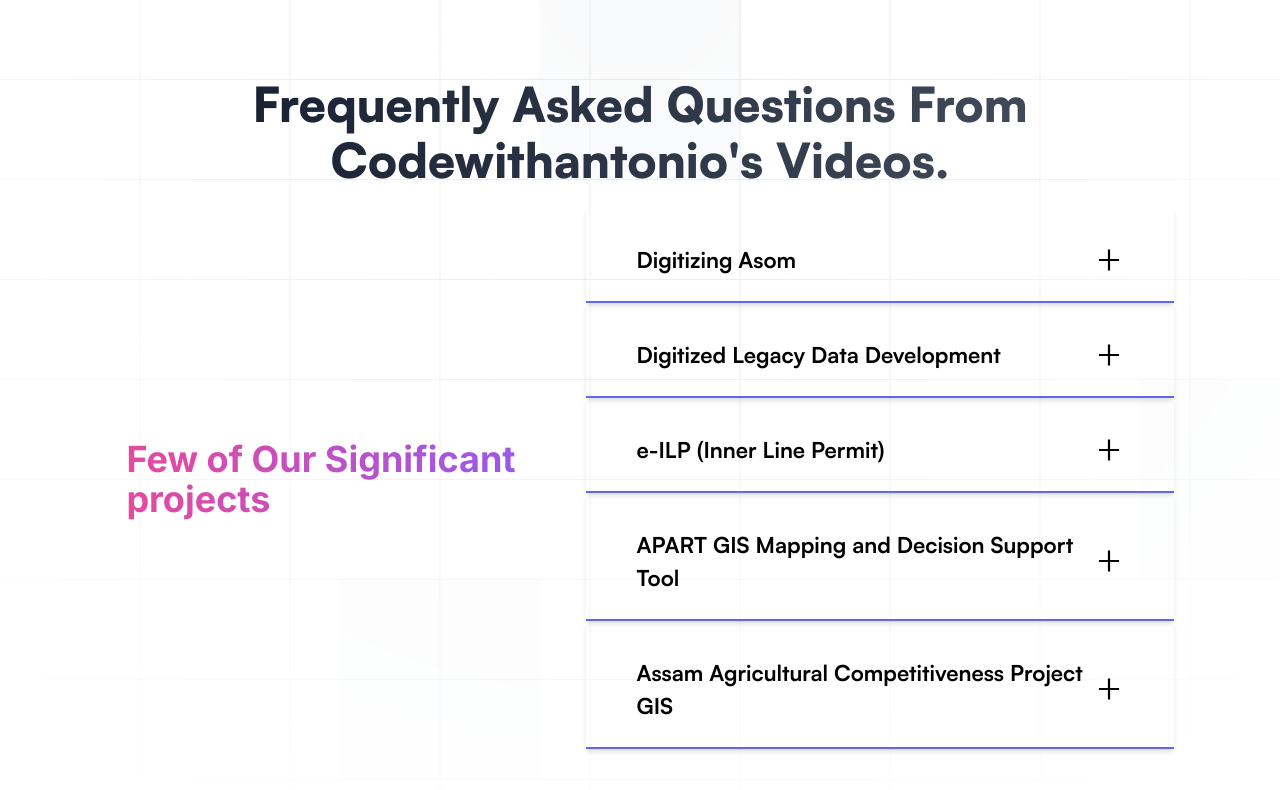
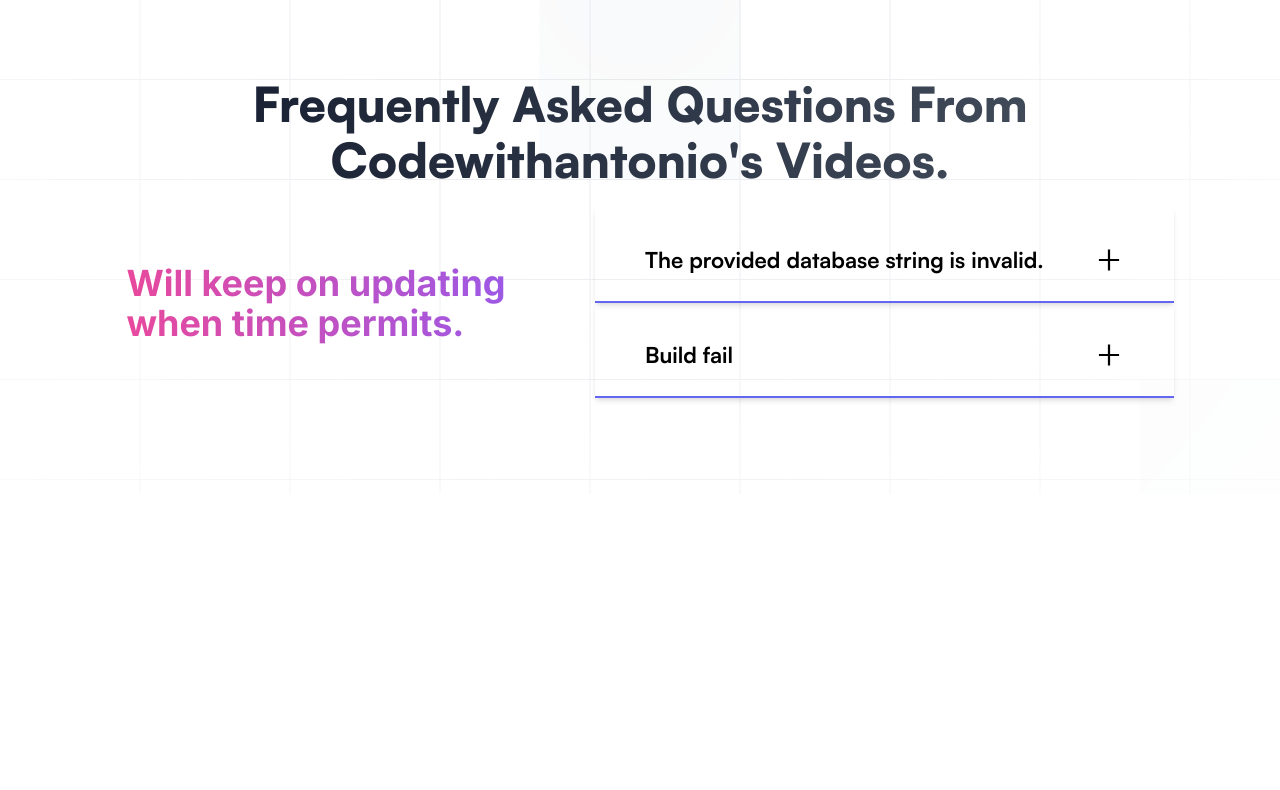
Before and after one commit to trace2798/faq_codewithantonio, a Next.js app: page / in a window 1280 px wide. Shown: the top 790 px of the page. Built offline with nearby package versions, Linux system fonts and the light colour scheme.

Commit message:
added question

```diff
--- a/app/components/accordion/Accordian.tsx
+++ b/app/components/accordion/Accordian.tsx
@@ -18,7 +18,7 @@
       <div className="flex flex-col lg:flex-row justify-between lg:mx-[8vw]">
         <div className="inline-flex items-center gap-2">
           <h1 className="bg-clip-text text-transparent bg-gradient-to-r from-pink-500 to-violet-500 text-2xl lg:text-4xl p-5 font-bold">
-            Few of Our Significant projects
+            Will keep on updating when time permits.
           </h1>
         </div>
 
@@ -29,9 +29,9 @@
                 title={data.title}
                 key={index}
                 open={index === open}
-                name={data.name}
-                name2={data.name2}
-                name3={data.name3}
+                description={data.description}
+                description2={data.description2}
+                description3={data.description3}
                 toggle={() => toggle(index)}
               />
             );
--- a/app/components/accordion/AccordianItem.tsx
+++ b/app/components/accordion/AccordianItem.tsx
@@ -7,18 +7,18 @@
   open?: any;
   toggle?: any;
   title: any;
-  name?: any;
-  name2?: any;
-  name3: any;
+  description?: any;
+  description2?: any;
+  description3: any;
 }
 
 const AccordianItem: React.FC<AccordianItemProps> = ({
   open,
   toggle,
   title,
-  name,
-  name2,
-  name3
+  description,
+  description2,
+  description3
 }) => {
   return (
     <div className="pt-[10px] shadow-md border-b-2 border-indigo-500">
@@ -34,9 +34,9 @@
 
       <Collapse isOpened={open}>
         <div className="bg-white px-[50px] pb-[20px] mb-6 text-gray-500 sm:text-lg md:mb-8">
-          <p className=" font-ranadeRegular">{name}</p>
-          <p className="mt-2 font-ranadeRegular">{name2}</p>
-          <p className="mt-2 font-ranadeRegular">{name3}</p>
+          <p className=" font-ranadeRegular">{description}</p>
+          <p className="mt-2 font-ranadeRegular">{description2}</p>
+          <p className="mt-2 font-ranadeRegular">{description3}</p>
         </div>
       </Collapse>
     </div>
--- a/app/components/accordion/data.tsx
+++ b/app/components/accordion/data.tsx
@@ -1,38 +1,13 @@
 export const accordianData = [
   {
-    title: `Digitizing Asom`,
-    name: `A community project aimed at the digitisation of rare Assamese journals and books published between 1813 and 1970.`,
+    title: `The provided database string is invalid.`,
+    description: `Add "test" in the end, `,
+    description2: `For example, Before "mongodb+srv://project:<password>@cluster0.zwdoshb.mongodb.net/" After:"mongodb+srv://project:<password>@cluster0.zwccdhb.mongodb.net/test"`,
+    description3: `If you all ready have text then check your password.`,
   },
   {
-    title: "Digitized Legacy Data Development",
-    name: `We successfully completed a project to provide end-to-end digitized Legacy Data Development for NRC, Assam, handling 170 million hits, 14 million legacy data downloads, and scanning 0.63 million legacy records over one year.
-    We also designed a search portal for citizens to access their legacy data in multiple languages and achieved imaging of original NRC schedules and electoral roll papers with metadata transliterated into multiple languages.`,
-  },
-  {
-    title: "e-ILP (Inner Line Permit)",
-    name: `We developed the e-ILP project to automate the process of issuing Inner Line Permits (ILPs) to Indian citizens who wish to visit Arunachal Pradesh. The project was developed for the Political Department of Arunachal Pradesh and was launched on July 1, 2017. Since then, over 45,449 applicants have used the e-ILP system. The e-ILP system has been recognized for its innovation and efficiency. It has won several awards, including the e-Northeast Award (2013), special mention in the 6th e-Northeast Award Summit (2016), Indian Express Award (2017) for category in Connect to Unconnect Citizen, and 49th SKOCH Award (2017) for Category in Smart Governance.`,
-    name2: `The e-ILP system is a valuable tool for promoting tourism in Arunachal Pradesh. It makes it easier and more convenient for Indian citizens to obtain an ILP, which in turn encourages more people to visit the state. The e-ILP system also helps to improve the efficiency of the government's ILP process, which frees up resources that can be used to improve other aspects of the state's tourism industry. If you are an Indian citizen who is planning to visit Arunachal Pradesh, I encourage you to use the e-ILP system. It is a quick, easy, and convenient way to obtain an ILP.`,
-  },
-  // {
-  //   title: "e-ILP (Inner Line Permit)",
-  //   name: [
-  //     "We developed the e-ILP project to automate the process of issuing Inner Line Permits (ILPs) to Indian citizens who wish to visit Arunachal Pradesh. The project was developed for the Political Department of Arunachal Pradesh and was launched on July 1, 2017. Since then, over 45,449 applicants have used the e-ILP system.",
-  //     "",
-  //     "The e-ILP system has been recognized for its innovation and efficiency. It has won several awards, including the e-Northeast Award (2013), special mention in the 6th e-Northeast Award Summit (2016), Indian Express Award (2017) for category in Connect to Unconnect Citizen, and 49th SKOCH Award (2017) for Category in Smart Governance. The e-ILP system is a valuable tool for promoting tourism in Arunachal Pradesh. It makes it easier and more convenient for Indian citizens to obtain an ILP, which in turn encourages more people to visit the state. The e-ILP system also helps to improve the efficiency of the government's ILP process, which frees up resources that can be used to improve other aspects of the state's tourism industry.",
-  //     "",
-  //     "If you are an Indian citizen who is planning to visit Arunachal Pradesh, I encourage you to use the e-ILP system. It is a quick, easy, and convenient way to obtain an ILP."
-  //   ].join("\n")
-  // },
-  {
-    title: "APART GIS Mapping and Decision Support Tool",
-    name: "The APART GIS Mapping and Decision Support Tool (AGMDST) is a software application that was developed to digitally map and plot the block/village prioritized clusters of the Assam Agribusiness and Rural Transformation Project (APART) in Google Maps. The project aims to increase value-added and improve resilience in the production and processing of selected agriculture commodities, focusing on small farmers and agro-entrepreneurs in targeted districts. The project is owned by the World Bank Funded ARIAS Society.",
-  },
-  {
-    title: "Assam Agricultural Competitiveness Project GIS",
-    name: "Developed a GIS tool to help users locate shallow tube wells (STWs) under the Assam Agricultural Competitiveness Project (AACP) on a Google map by districts, blocks, and villages. It was a World Bank-financed project, for the Assam Rural Infrastructure and Agricultural services (ARIAS) Society. The basic objective of the tool is to plot the GPS points for those installed STWs in Google Maps for graphical presentation. ",
-    name2:
-      "Data entry, processing, cleaning, and plotting of GPS points of installed STWs have been incorporated in Google Maps, as well the data of the beneficiary group with photos and also water quality data at the GPS point. The tool is a valuable resource for AACP stakeholders, including government officials, project implementers, and beneficiaries.",
-    name3:
-      "It will help improve access to safe water in Assam by making it easier to identify and map STWs. The tool will also help to monitor the performance of the AACP and ensure that it is meeting its objectives. The development of the GIS tool is a significant achievement for the ARIAS Society. It demonstrates the Society's commitment to using innovative technologies to improve the lives of the people of Assam.",
+    title: "Build fail",
+    description: `Go to your package,json and then add "postinstall": "prisma generate" to your scripts.`,
+    description2: `Previously it was not required.`,
   },
 ];
--- a/app/globals.css
+++ b/app/globals.css
@@ -2,29 +2,7 @@
 @tailwind components;
 @tailwind utilities;
 
-:root {
-  --foreground-rgb: 0, 0, 0;
-  --background-start-rgb: 214, 219, 220;
-  --background-end-rgb: 255, 255, 255;
-}
 
-@media (prefers-color-scheme: dark) {
-  :root {
-    --foreground-rgb: 255, 255, 255;
-    --background-start-rgb: 0, 0, 0;
-    --background-end-rgb: 0, 0, 0;
-  }
-}
-
-body {
-  color: rgb(var(--foreground-rgb));
-  background: linear-gradient(
-      to bottom,
-      transparent,
-      rgb(var(--background-end-rgb))
-    )
-    rgb(var(--background-start-rgb));
-}
 .ReactCollapse--collapse {
   transition: height 500ms;
 }
--- a/app/page.tsx
+++ b/app/page.tsx
@@ -1,11 +1,7 @@
-import Image from "next/image";
-import Link from "next/link";
-import ClientOnly from "./components/ClientOnly";
 import Accordian from "./components/accordion/Accordian";
 
 export default function Home() {
   return (
-    <ClientOnly>
     <div className="-mt-5">
       <div className="relative isolate overflow-hidden bg-white px-6 lg:py-24 py-5 lg:overflow-visible lg:px-0">
         <div className="absolute inset-0 -z-10 overflow-hidden">
@@ -42,16 +38,15 @@
         <div className="mx-auto flex max-w-2xl gap-x-8 gap-y-16 lg:mx-0 lg:max-w-none lg:items-start lg:gap-y-10">
           <div className="lg:mx-auto lg:flex lg:w-full lg:max-w-7xl lg:gap-x-8 lg:px-8">
             <h1 className="text-[40px] lg:text-5xl lg:leading-[56px] font-satoshiBlack capitalize bg-clip-text text-transparent bg-gradient-to-r from-slate-900 to-gray-600 text-center">
-             Frequently asked questions from Codewithantonio's videos.
+              Frequently asked questions from Codewithantonio's videos.
             </h1>
           </div>
         </div>
 
         <div className="mt-5 px-1">
-          <Accordian/>
+          <Accordian />
         </div>
       </div>
     </div>
-    </ClientOnly>
   );
 }
```
